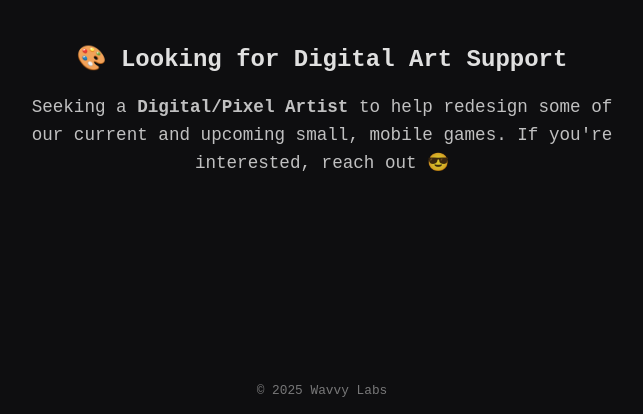
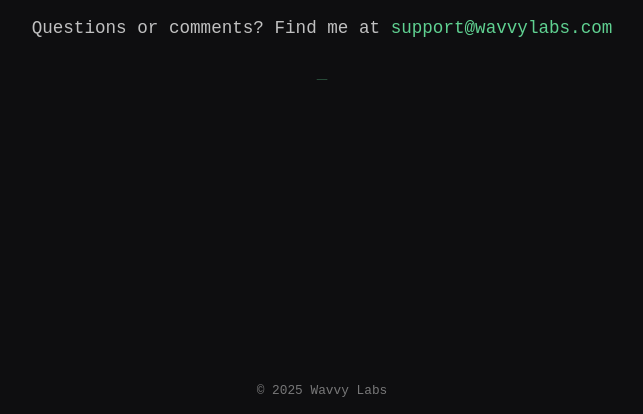
Before and after one commit to nrbrigmon/wavvylabs.com, a plain HTML site: page index.html in a window 1280 px wide. Shown: the part 386-800 px from the top of the page, without its empty margins (318-961 px from the left). Drawn offline with Linux system fonts and the light colour scheme.

Commit message:
removing hiring section. im solo yolo

```diff
--- a/index.html
+++ b/index.html
@@ -67,13 +67,13 @@
   <noscript>
     <p>If JavaScript is disabled, please use it.</p>
   </noscript>
-  <section id="hiring" style="text-align:center; padding:10px; border-radius:12px;">
+  <!-- <section id="hiring" style="text-align:center; padding:10px; border-radius:12px;">
     <h2>🎨 Looking for Digital Art Support</h2>
     <p style="max-width:600px; margin:auto; font-size:1.1rem; line-height:1.6;">
       Seeking a <strong>Digital/Pixel Artist</strong> to help redesign
       some of our current and upcoming small, mobile games. If you're interested, reach out 😎
     </p>
-  </section>
+  </section> -->
 
   <footer>© 2025 Wavvy Labs</footer>
 
```
